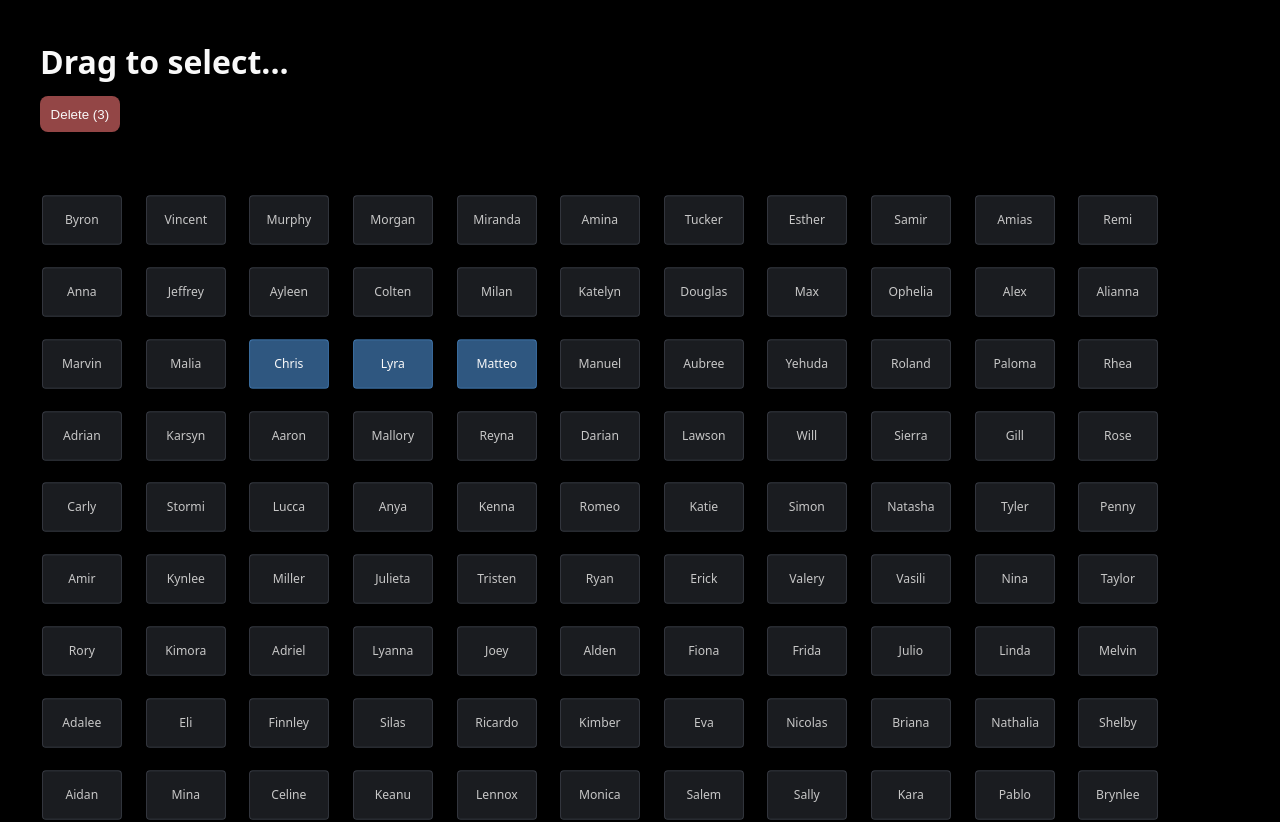
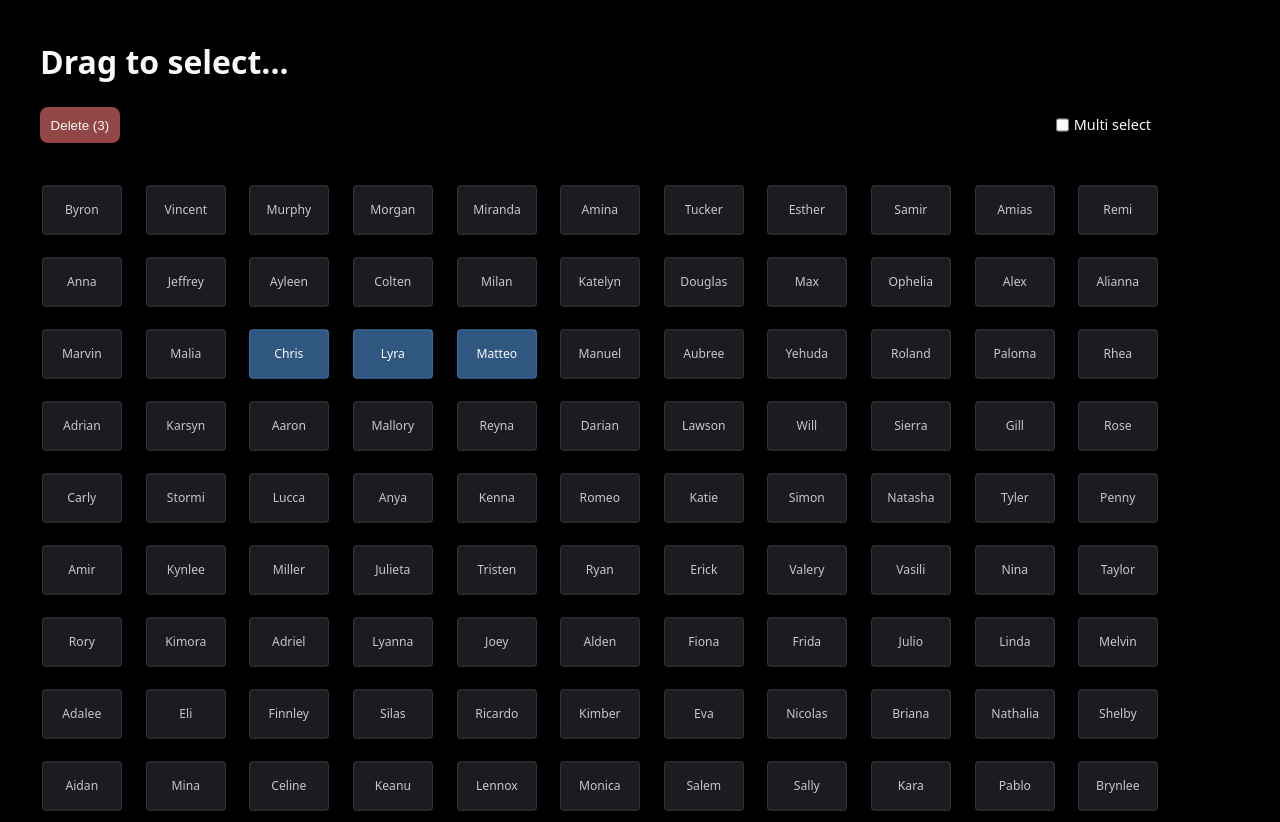
Before and after one commit to vasilionjea/react-dn-select, a React (Vite) app: page / in a window 1280 px wide. Shown: the top 822 px of the page. Built offline with nearby package versions, Linux system fonts and the light colour scheme.

Commit message:
keep multi prop in sync

```diff
--- a/example/App.css
+++ b/example/App.css
@@ -1,24 +1,57 @@
 :root {
   --item-border-color: rgb(111 118 134 / 50%);
   --item-background-color: rgb(111 118 134 / 30%);
+  --gap: 2.5rem;
+  --page-width: 1200px;
 }
 
 h1 {
-  padding: 2.5rem;
-  padding-bottom: 0;
   margin-top: 0;
 }
 
+header {
+  max-width: var(--page-width);
+  padding: var(--gap);
+  padding-bottom: 0;
+}
+
+.actions {
+  display: flex;
+  justify-content: space-between;
+  align-items: center;
+}
+
+label {
+  display: flex;
+  align-items: center;
+  border: 1px solid rgb(255 255 255 / 0%);
+  padding: 0.5rem;
+  cursor: pointer;
+  user-select: none;
+  border-radius: 8px;
+  font-size: 0.9rem;
+  font-weight: 500;
+}
+
+input[type='checkbox'] {
+  height: 16px;
+  display: block;
+  margin: 0;
+  margin-right: 5px;
+  cursor: pointer;
+  opacity: 0.98;
+}
+
 .dn-select {
-  max-width: 1200px;
+  max-width: var(--page-width);
   position: relative;
   display: grid;
   grid-template-columns: repeat(auto-fill, minmax(80px, 1fr));
   gap: 1.25rem;
   user-select: none;
-  padding-bottom: 2.5rem;
+  padding-bottom: var(--gap);
   cursor: crosshair;
-  padding: 2.5rem;
+  padding: var(--gap);
 }
 
 .dn-select-item {
--- a/example/App.tsx
+++ b/example/App.tsx
@@ -10,6 +10,7 @@ const initSelected = ['Chris', 'Lyra', 'Matteo'];
 function App() {
   const [items, setItems] = useState<Item[]>(names);
   const [selectedItems, setSelectedItems] = useState<Item[]>(initSelected);
+  const [multiSelect, setMultiSelect] = useState(false);
 
   const deleteSelected = () => {
     setItems((items) => items.filter((item) => !selectedItems.includes(item)));
@@ -18,24 +19,33 @@ function App() {
 
   return (
     <div className="App">
-      <h1>
-        <span>Drag to select...</span>
-        <br />
-        <button onClick={deleteSelected} disabled={!selectedItems.length}>
-          Delete ({selectedItems.length})
-        </button>
-      </h1>
+      <header>
+        <h1>Drag to select...</h1>
+
+        <div className="actions">
+          <button onClick={deleteSelected} disabled={!selectedItems.length}>
+            Delete ({selectedItems.length})
+          </button>
+
+          <label>
+            <input
+              name="multi-select"
+              type="checkbox"
+              onChange={(e) => setMultiSelect(e.target.checked)}
+            />{' '}
+            Multi select
+          </label>
+        </div>
+      </header>
 
       <DnSelect
         items={items}
         itemId={(item) => item.toLowerCase()}
         renderItem={({ item }) => <p>{item}</p>}
-        onDragStart={() => setSelectedItems([])}
+        onDragStart={setSelectedItems}
         onDragMove={setSelectedItems}
         initSelected={initSelected}
-        multi={false}
-        escapable={true}
-        onEscape={() => console.log('Escaped!')}
+        multi={multiSelect}
         throttleDelay={150}
       />
     </div>
--- a/src/DnSelect.tsx
+++ b/src/DnSelect.tsx
@@ -1,5 +1,5 @@
 import { DnSelectProps, Point, MultiIntent } from './types';
-import { useRef, useMemo } from 'react';
+import { useRef, useMemo, useState, useEffect } from 'react';
 import {
   noop,
   throttle,
@@ -11,6 +11,12 @@ import {
 import { useDraggable } from './useDraggable';
 import { useSelectable } from './useSelectable';
 import DnSelectItem from './DnSelectItem';
+
+const CLASSES = {
+  container: 'dn-select',
+  selectBox: 'dn-select-box',
+  multi: 'multi',
+};
 
 /**
  * <DnSelect />
@@ -35,6 +41,14 @@ export default function DnSelect<Item>({
 
   const multiIntent = useRef<MultiIntent | null>(null);
   const multiToggled = useRef(new Set<Item>());
+
+  const isMultiRef = useRef(multi);
+  const [multiClass, setMultiClass] = useState(multi ? CLASSES.multi : '');
+
+  useEffect(() => {
+    isMultiRef.current = multi;
+    setMultiClass(multi ? CLASSES.multi : '');
+  }, [multi]);
 
   const { select, unselect, isSelected, getSelected, unselectAll } =
     useSelectable<Item>(initSelected);
@@ -89,13 +103,13 @@ export default function DnSelect<Item>({
 
       switch (overlapping) {
         case true:
-          multi
+          isMultiRef.current
             ? OverlapStates.multiSelect.enter(item)
             : OverlapStates.singleSelect.enter(item);
           break;
 
         case false:
-          multi
+          isMultiRef.current
             ? OverlapStates.multiSelect.leave(item)
             : OverlapStates.singleSelect.leave(item);
           break;
@@ -108,7 +122,7 @@ export default function DnSelect<Item>({
     onEscape,
 
     onStart() {
-      if (multi) {
+      if (isMultiRef.current) {
         onDragStart?.(getSelected());
       } else {
         const prevSelected = unselectAll();
@@ -164,10 +178,10 @@ export default function DnSelect<Item>({
     <div
       ref={containerRef}
       onPointerDown={drag.start}
-      className={`dn-select ${multi ? 'multi' : ''}`}
+      className={`${CLASSES.container} ${multiClass}`}
     >
       {children}
-      <div ref={selectBoxRef} className="dn-select-box"></div>
+      <div ref={selectBoxRef} className={`${CLASSES.selectBox}`}></div>
     </div>
   );
 }
```
